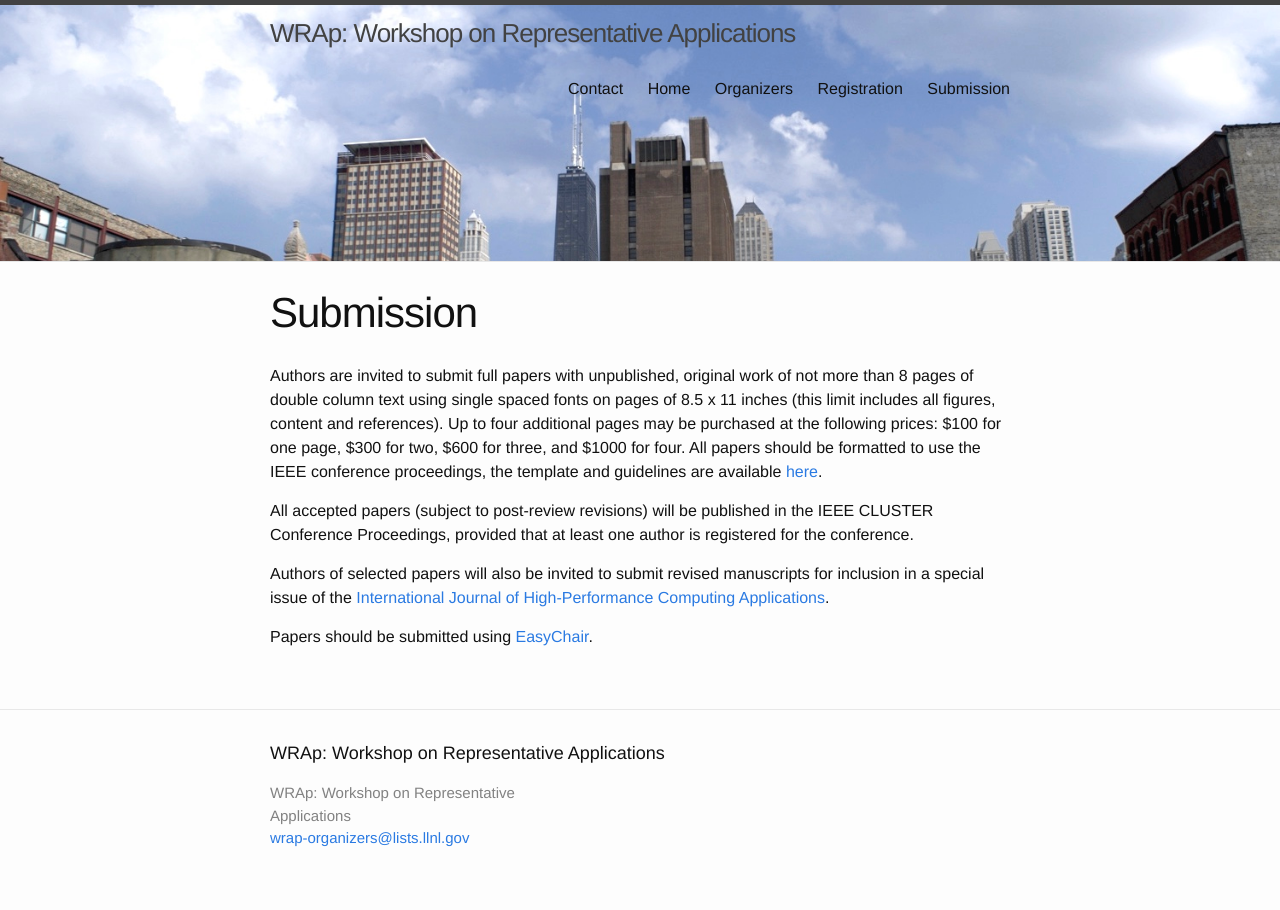
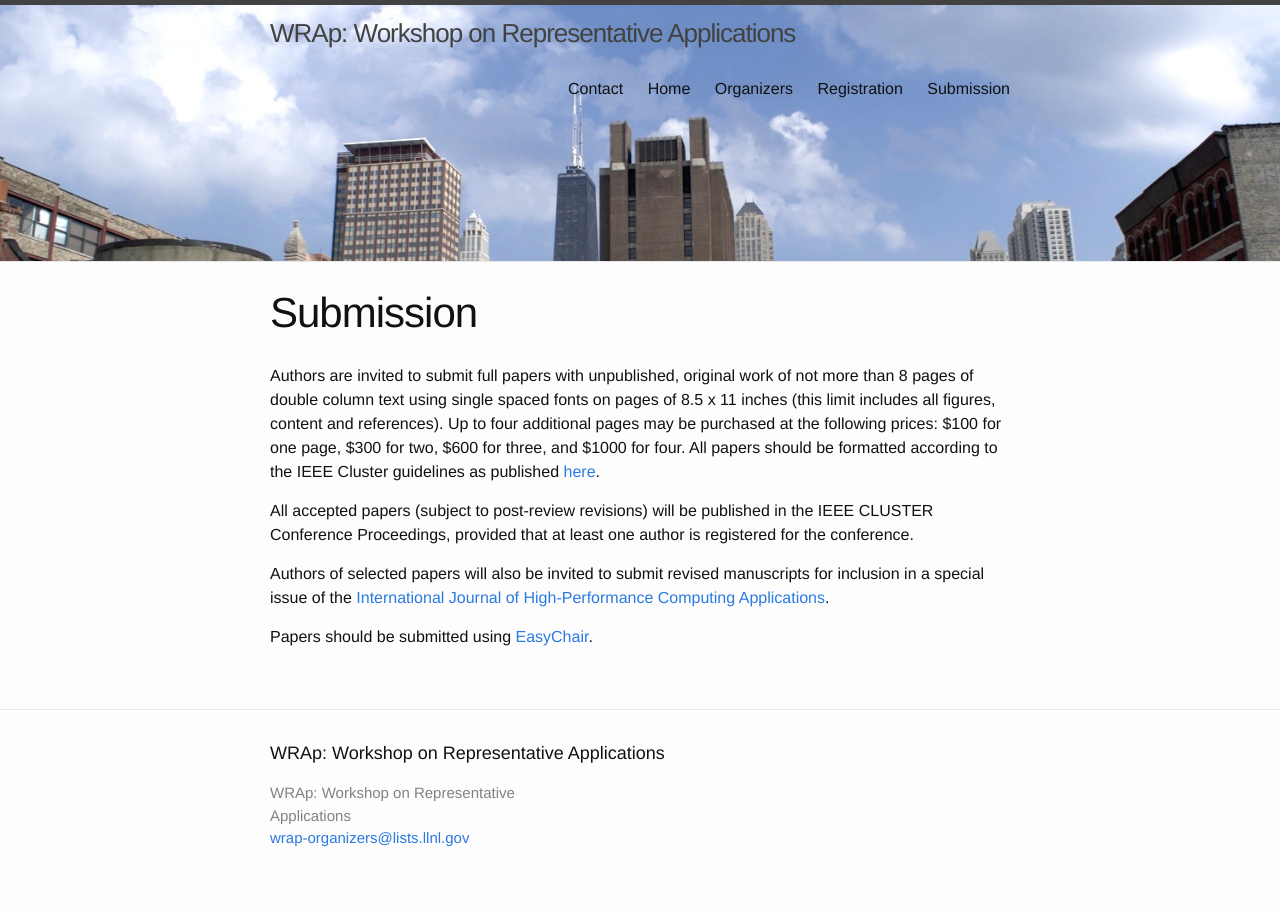
Before and after one commit to WRAP-workshop/WRAP-workshop.github.io, a Jekyll site: the page built from submission.md, in a window 1280 px wide. Built offline with Jekyll 4.4.1, drawn with Linux system fonts in a browser that asks for light colours.

```diff
--- a/submission.md
+++ b/submission.md
@@ -9,9 +9,8 @@ more than 8 pages of double column text using single spaced fonts on pages of
 8.5 x 11 inches (this limit includes all figures, content and references). Up
 to four additional pages may be purchased at the following
 prices: $100 for one page, $300 for two, $600 for three, and $1000 for four.  All
-papers should be formatted to use the IEEE conference proceedings, the template and
-guidelines are available
-[here](http://www.ieee.org/conferences_events/conferences/publishing/templates.html).
+papers should be formatted according to the IEEE Cluster guidelines as published
+[here](http://www.mcs.anl.gov/ieeecluster2015/camera-ready/).
 
 All accepted papers (subject to post-review revisions) will be published in the
 IEEE CLUSTER Conference Proceedings, provided that at least one author is registered
```
